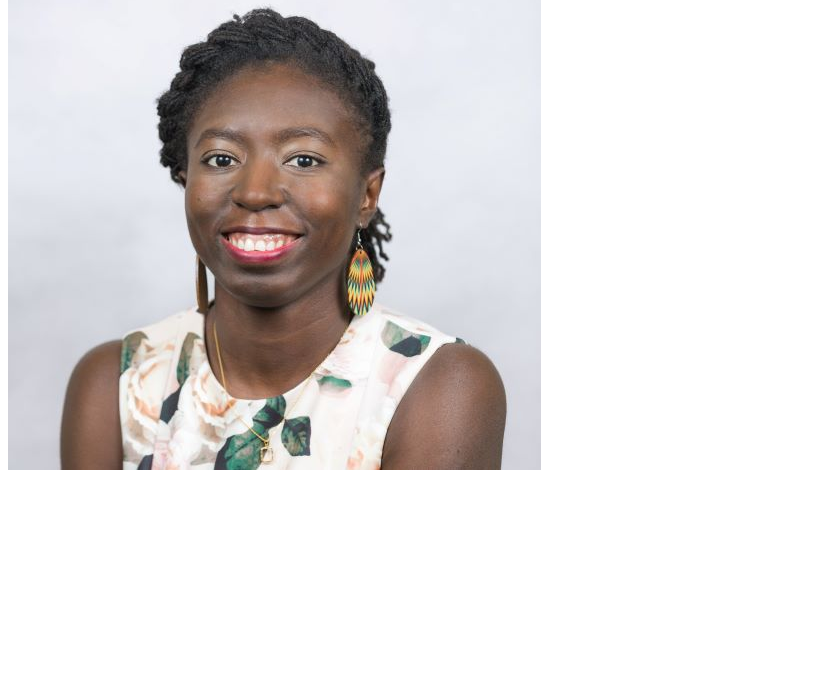
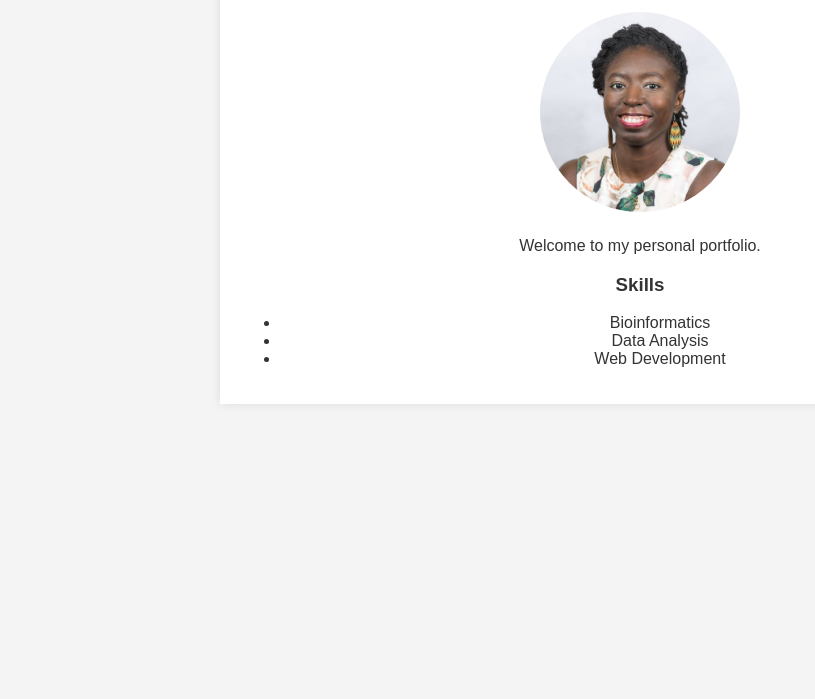
Before and after one commit to ElodieKadjo/ElodieKadjo.github.io, a plain HTML site: page index.html in a window 1280 px wide. Shown: the part 101-800 px from the top of the page, without its empty margins (0-815 px from the left). Drawn offline with Linux system fonts and the light colour scheme.

Commit message:
Enhance index.html with styles and content
Added styles and structured content for the portfolio page.

```diff
--- a/index.html
+++ b/index.html
@@ -1,11 +1,45 @@
 <!DOCTYPE html>
 <html>
 <head>
-	<title>My Portfolio</title>
+    <title>My Portfolio</title>
+    <style>
+        body {
+            font-family: Arial, sans-serif;
+            text-align: center;
+            background-color: #f4f4f4;
+            color: #333;
+        }
+        img {
+            width: 200px;
+            height: 200px;
+            border-radius: 50%; /* Makes the image circular */
+            object-fit: cover;
+            border: 5px solid white;
+        }
+        .container {
+            max-width: 800px;
+            margin: 0 auto;
+            padding: 20px;
+            background: white;
+            box-shadow: 0 0 10px rgba(0,0,0,0.1);
+        }
+    </style>
 </head>
 <body>
-<h1> Elodie </h1>
-<img src="Elodie_2.jpg">
-	</body>
 
+    <div class="container">
+        <h1>Elodie</h1>
+        <img src="Elodie_2.jpg" alt="Profile Picture">
+
+        <p>Welcome to my personal portfolio.</p>
+
+        <h3>Skills</h3>
+        <ul>
+            <li>Bioinformatics</li>
+            <li>Data Analysis</li>
+            <li>Web Development</li>
+        </ul>
+    </div>
+
+</body>
 </html>
```
